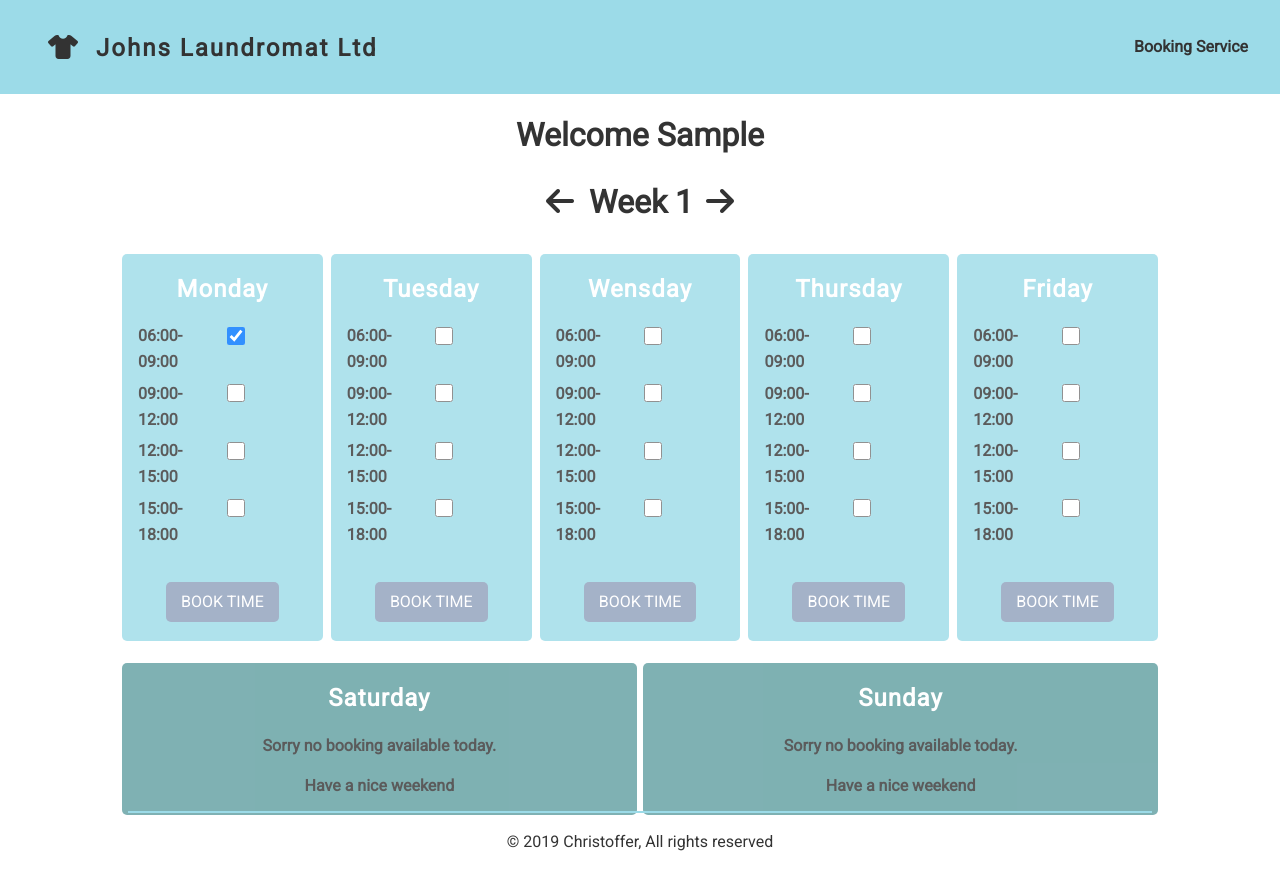
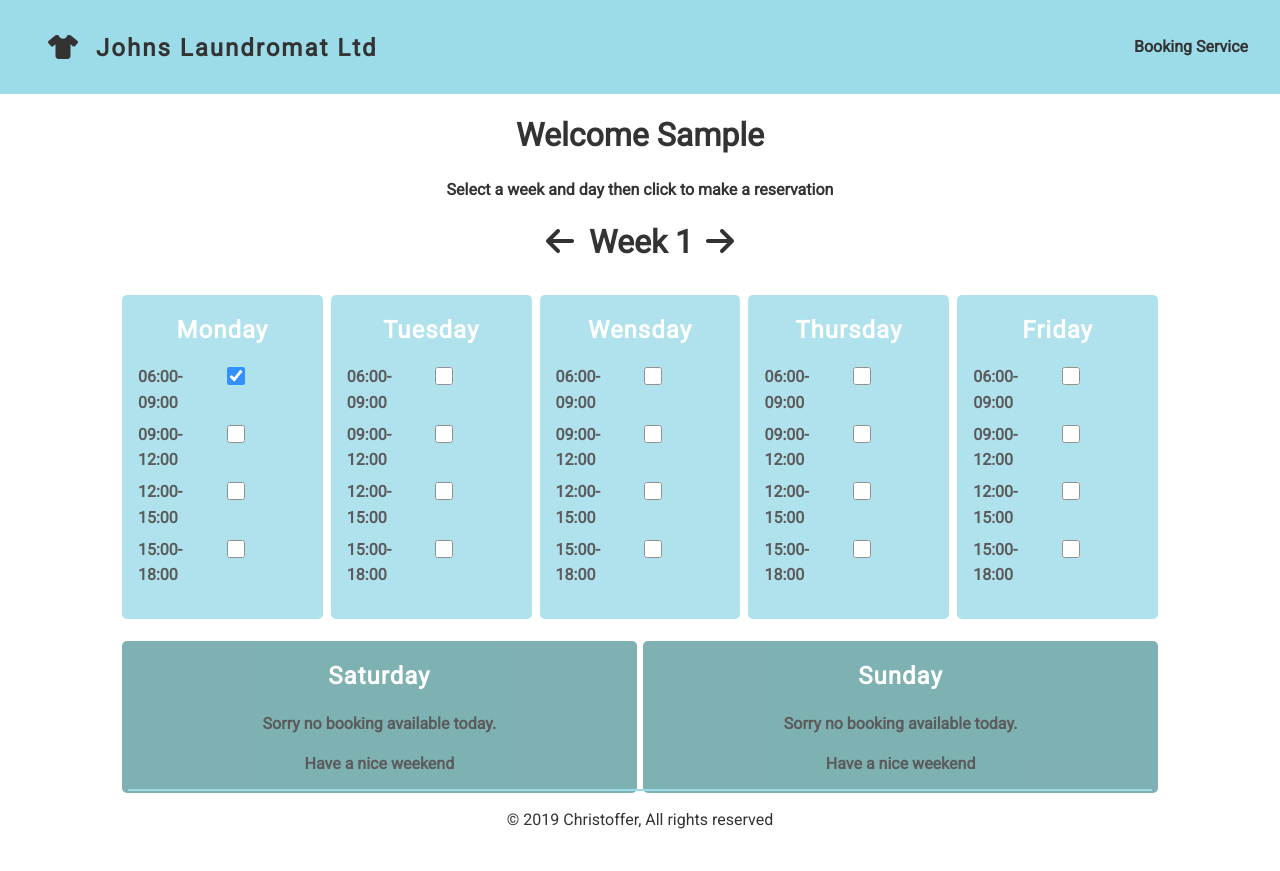
Before and after one commit to flodin-christoffer/Laundromat, a React (Create React App) app: page / in a window 1280 px wide. Both pictures are taken after typing "Sample", "name@example.com" into the empty fields and a click on the input "Set User". After the commit the page ends 849 px from the top, so only its background shows below. Built offline with nearby package versions, Linux system fonts and the light colour scheme.

Commit message:
added make reservation in calender

```diff
--- a/src/App.js
+++ b/src/App.js
@@ -41,32 +41,6 @@ class App extends Component {
     }
   };
 
-  // // booking the time
-  // bookTime = async e => {
-  //   e.preventDefault();
-  //   const time = e.target.elements.value;
-  //   const id = e.target.id;
-  //   console.log(time, id);
-  //   if (!this.state.laundryTime.isBooked) {
-  //     console.log("tiden är ledig");
-  //     console.log(this.state.laundryTime);
-  //     this.setState({
-  //       laundryTime: {
-  //         isBooked: true,
-  //         week: this.state.laundryTime.user.week,
-  //         timeZone: this.state.laundryTime.timeZone,
-  //         user: this.state.laundryTime.user,
-  //         email: this.state.laundryTime.email,
-  //         day: this.state.laundryTime.day,
-  //         id: 11
-  //       }
-  //     });
-  //   } else {
-  //     console.log("tiden är bokad");
-  //     console.log(this.state.laundryTime);
-  //   }
-  // };
-
   render() {
     return (
       <div className="App">
@@ -77,9 +51,8 @@ class App extends Component {
             <div className="alert alert-light border-radius">
               <i className="fas fa-info-circle"></i> {this.state.alert}
             </div>
-          ) : (
-            <span></span>
-          )}
+          ) : null}
+
           {this.state.user.userName.length < 1 ? (
             <User setUser={this.setUser} />
           ) : null}
@@ -90,6 +63,9 @@ class App extends Component {
                 {" "}
                 Welcome {this.state.user.userName}
               </h1>
+              <h4 className="text-center mb-10">
+                Select a week and day then click to make a reservation
+              </h4>
               <h1 className="text-center mb-10">
                 <i
                   className="fas fa-arrow-left mr-15"
@@ -113,14 +89,11 @@ class App extends Component {
                   }
                 ></i>
               </h1>
-
               <Calender
                 days={this.state.days}
                 week={this.state.week}
                 user={this.state.user}
-                // bookTime={this.bookTime}
               />
-
               <Weekend weekEnd={this.state.weekEnd} />
             </div>
           ) : null}
--- a/src/components/Calender.js
+++ b/src/components/Calender.js
@@ -10,6 +10,11 @@ class Calender extends Component {
     document.getElementById(id).checked = true;
   };
 
+  makeResevation() {
+    if (window.confirm("Are you sure you wish to reserve this laundry time?"))
+      console.log("reservation made");
+  }
+
   render() {
     return (
       // all css classes found in app.css
@@ -19,7 +24,6 @@ class Calender extends Component {
             <div key={day} className="card text-center border-radius scaleCard">
               <h2 className="mb-15"> {day} </h2>
 
-              <form className="form" onSubmit={this.props.bookTime}>
               <h4 className="text-left mb-10 grid-2">
                 06:00-09:00{" "}
                 <input
@@ -34,7 +38,7 @@ class Calender extends Component {
                   type="checkbox"
                   value="09:00-12:00"
                   id={this.props.week + day + 2}
-                    // onClick={props.selectOnlyThis}
+                  onClick={this.makeResevation}
                 ></input>
                 12:00-15:00
                 <input
@@ -53,12 +57,6 @@ class Calender extends Component {
                   // onClick={props.selectOnlyThis}
                 ></input>
               </h4>
-                <input
-                  type="submit"
-                  value="Book time"
-                  className="btn btn-light center-all border-radius"
-                />
-              </form>
             </div>
           );
         })}
```
Lines whose indentation alone changed are shown as unchanged.
